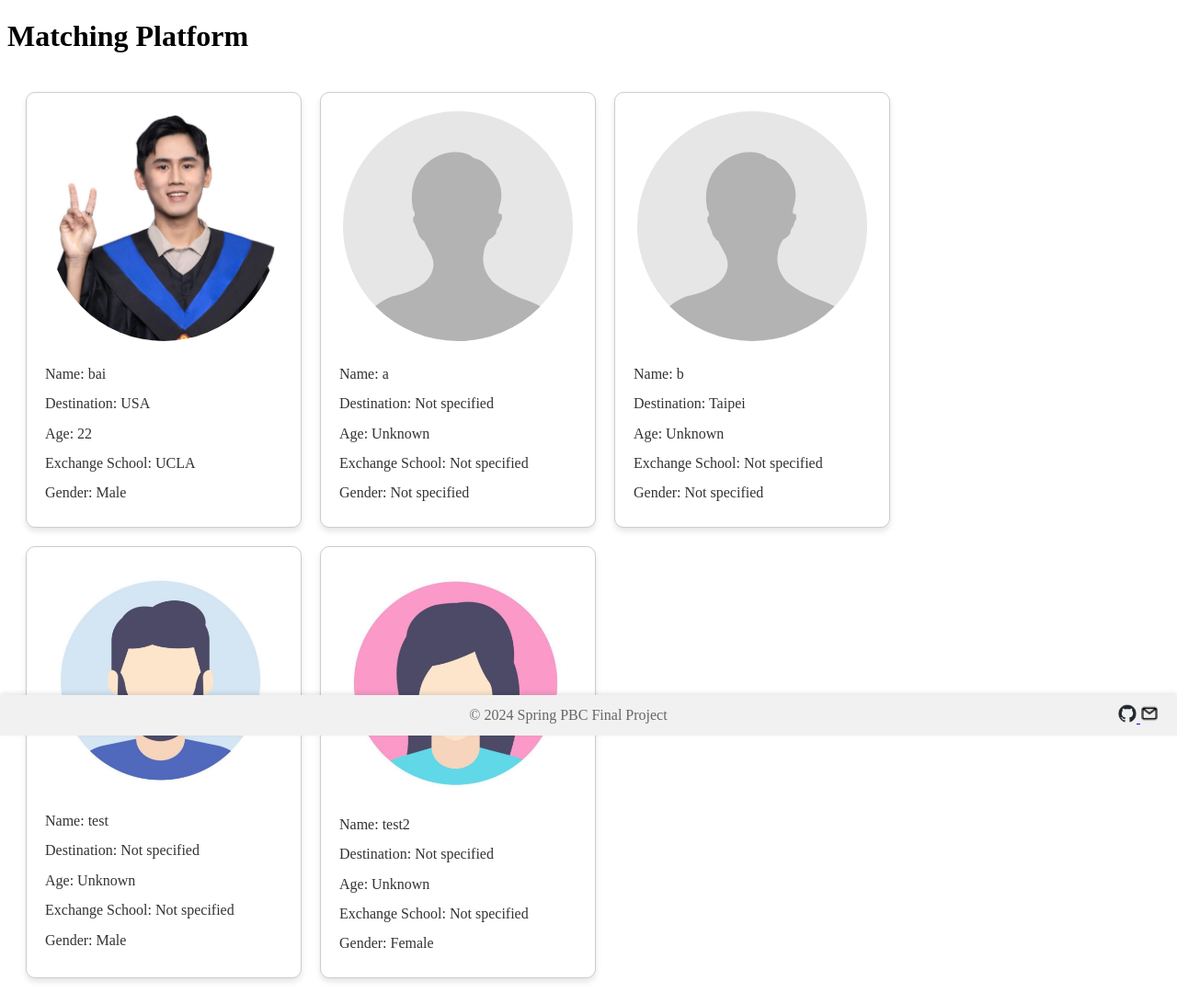
After one commit to Bai1026/PBC_Final_Project, a Django app: page /matching/ in a window 1280 px wide. The commit adds this page. Shown: the whole page at 92% size. Run offline with Django 3.2, Linux system fonts and the light colour scheme; data comes from the database, SQL or seed files in the repository; both versions use the stored data as it was after the commit.

Commit message:
update matching page

```diff
--- a/platform/login/urls.py
+++ b/platform/login/urls.py
@@ -1,5 +1,5 @@
 from django.urls import path
-from .views import user_login, welcome, register, UserProfileUpdate
+from .views import user_login, welcome, register, matching, UserProfileUpdate
 
 urlpatterns = [
     # 你的其他URL模式
@@ -8,4 +8,5 @@ urlpatterns = [
     path('welcome/', welcome, name='welcome'),
     path('register/', register, name='register'),
     path('profile/update/', UserProfileUpdate.as_view(), name='update_profile'),
+    path('matching/', matching, name='matching')
 ]
--- a/platform/login/views.py
+++ b/platform/login/views.py
@@ -1,3 +1,4 @@
+from django.contrib.auth.models import User
 from django.shortcuts import render, redirect
 from django.contrib.auth import authenticate, login
 from django.contrib.auth.decorators import login_required
@@ -14,7 +15,13 @@ def user_login(request):
             login(request, user)
             return redirect('welcome')
         else:
-            return render(request, 'login/login.html', {'error': 'Password Incorrect!'})
+            # Check if user exists
+            if User.objects.filter(username=username).exists():
+                error_message = "Password is incorrect."
+            else:
+                error_message = "Account doesn't exist."
+
+            return render(request, 'login/login.html', {'error': error_message})
     else:
         return render(request, 'login/login.html')
 
@@ -46,6 +53,12 @@ def register(request):
     return render(request, 'login/register.html', {'form': form})
 
 
+def matching(request):
+    # Assuming you have a UserProfile model where user profiles are stored
+    profiles = UserProfile.objects.all()  # Fetch all profiles from the database
+    return render(request, 'matching.html', {'profiles': profiles})
+
+
 from django.urls import reverse_lazy
 from django.views.generic.edit import UpdateView
 from .forms import UserProfileForm
--- a/platform/myproject/settings.py
+++ b/platform/myproject/settings.py
@@ -123,7 +123,7 @@ USE_TZ = True
 
 STATIC_URL = '/static/'
 STATICFILES_DIRS = [
-    os.path.join(BASE_DIR, 'static'),
+    os.path.join(BASE_DIR, 'myproject', 'static'),
 ]
 
 # Default primary key field type
--- /dev/null
+++ b/platform/myproject/static/css/footer.css
@@ -0,0 +1,31 @@
+footer {
+    position: fixed;
+    left: 0;
+    bottom: 0;
+    width: 100%;
+    background-color: #f1f1f1;
+    color: #666;
+    text-align: center;
+    padding: 10px 0;
+    box-shadow: 0 -2px 5px rgba(0,0,0,0.1);
+}
+
+.footer-container {
+    display: flex;
+    justify-content: space-between;
+    align-items: center;
+    padding: 0 20px;
+}
+
+.footer-text {
+    flex-grow: 1;
+    text-align: center;
+}
+
+.footer-icon {
+    flex-grow: 0;
+}
+
+.footer-icon a img {
+    width: 24px;
+}
--- /dev/null
+++ b/platform/templates/matching.html
@@ -0,0 +1,99 @@
+{% load static %}
+<!DOCTYPE html>
+<html>
+<head>
+    <style>
+        .profile-container {
+            display: flex;
+            flex-wrap: wrap;
+            flex-direction: row;
+            /* justify-content: center; */
+            gap: 20px;
+            padding: 20px;
+        }
+
+        .profile {
+            background-color: #ffffff;
+            border: 1px solid #ccc;
+            border-radius: 10px;
+            box-shadow: 0 4px 6px rgba(0, 0, 0, 0.1);
+            padding: 20px;
+            width: 300px;  /* Adjusted width */
+            box-sizing: border-box;
+            display: flex;
+            flex-direction: column;
+            align-items: center;
+            text-align: start;  /* Center text alignment */
+        }
+
+        .profile img {
+            width: 250px;  /* Standard size for all images */
+            border-radius: 50%;  /* Circular image */
+            object-fit: cover;  /* Ensures the image covers the area without distortion */
+            margin-bottom: 20px;
+        }
+
+        .profile p {
+            margin: 5px 0;
+            color: #333;
+            line-height: 1.4;
+            font-size: 16px;  /* Slightly larger font for readability */
+            width: 100%;  /* Full width to align text properly */
+        }
+
+        /* Responsive adjustments for smaller screens */
+        @media (max-width: 600px) {
+            .profile-container {
+                flex-direction: column;
+                align-items: center;
+            }
+        }
+    </style>
+
+    <title>Matching Profiles</title>
+    <link rel="stylesheet" href="{% static 'css/footer.css' %}">
+    <!-- Additional CSS or links here -->
+</head>
+
+<body>
+    <h1>Matching Platform</h1>
+    <div class="profile-container">
+        {% for profile in profiles %}
+        <div class="profile">
+            {% if profile.avatar %}
+                <img src="{{ profile.avatar.url }}" alt="Profile Picture">
+            {% else %}
+                {% if profile.gender == 'M' %}
+                    <img src="{% static 'images/male.png' %}" alt="Default Male Avatar">
+                {% elif profile.gender == 'F' %}
+                    <img src="{% static 'images/female.png' %}" alt="Default Female Avatar">
+                {% else %}
+                    <img src="{% static 'images/neutral.jpg' %}" alt="Default Neutral Avatar">
+                {% endif %}
+            {% endif %}
+            <p>Name: {{ profile.user.username }}</p>
+            <p>Destination: {{ profile.destination|default_if_none:"Not specified" }}</p>
+            <p>Age: {{ profile.age|default_if_none:"Unknown" }}</p>
+            <p>Exchange School: {{ profile.exchange_school|default_if_none:"Not specified" }}</p>
+            <p>Gender: {{ profile.get_gender_display|default_if_none:"Not specified" }}</p>
+        </div>
+        {% empty %}
+        <p>No profiles found.</p>
+        {% endfor %}
+    </div>
+</body>
+</html>
+
+<footer>
+    <div class="footer-container">
+        <div class="footer-text">© 2024 Spring PBC Final Project</div>
+        <div class="footer-icon">
+            <a href="https://github.com/Bai1026/PBC_Final_Project/tree/main" target="_blank">
+                <img src="{% static 'images/github.png' %}" alt="Our GitHub" style="width:20px; height:20px;">
+            </a>
+            <a href="mailto:b09602017@ntu.edu.tw" target="_blank">
+                <img src="{% static 'images/email.png' %}" alt="Our GitHub" style="width:20px; height:20px;">
+            </a>
+        </div>
+    </div>
+</footer>
```
Also changed, not shown: platform/templates/login/login.html (+39 -30 lines), platform/templates/login/register.html (+21 -1 lines), platform/templates/login/welcome-0.html (deleted, +0 -23 lines), platform/templates/login/welcome.html (+45 -10 lines), platform/db.sqlite3, platform/myproject/static/images/email.png (added), platform/myproject/static/images/female.png (added), platform/myproject/static/images/github.png (added), platform/myproject/static/images/male.png (added), platform/myproject/static/images/neutral.jpg (added), platform/myproject/static/images/test.png (deleted).
